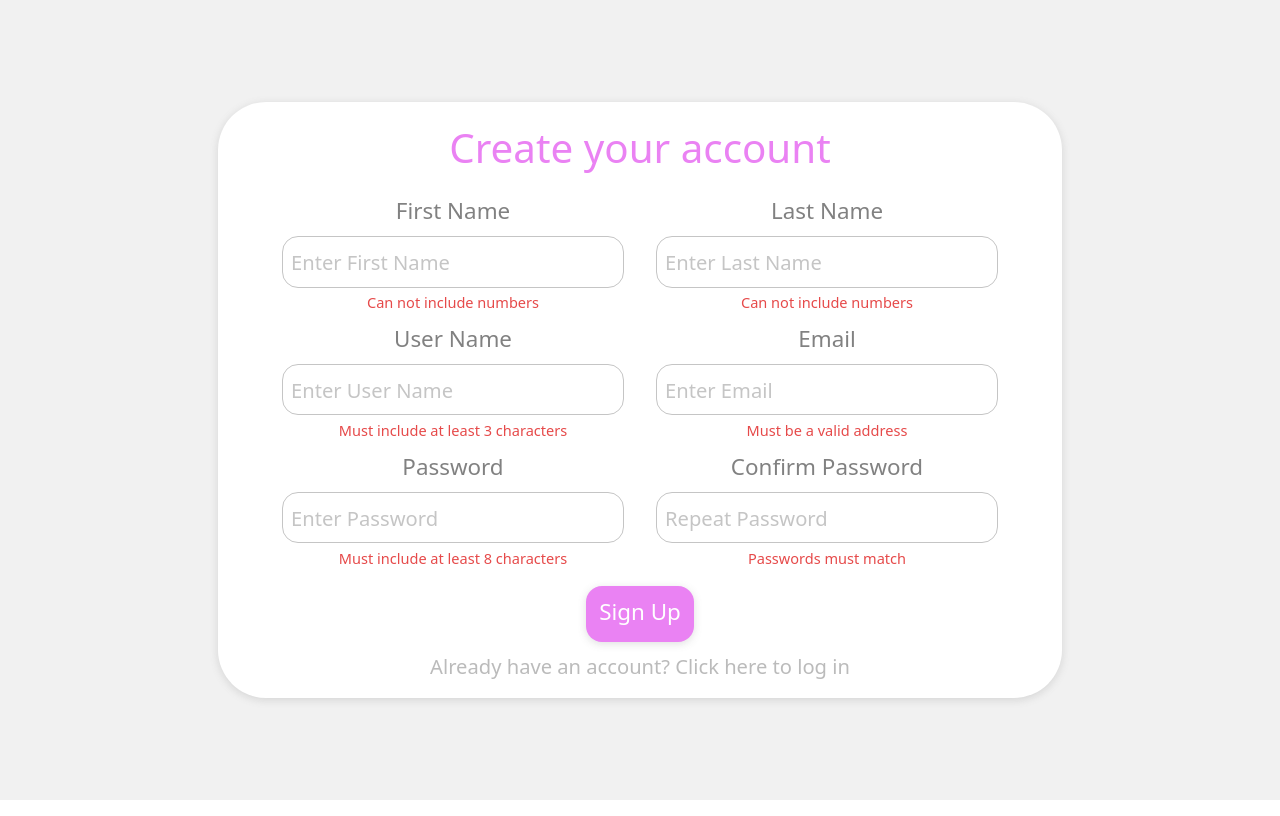
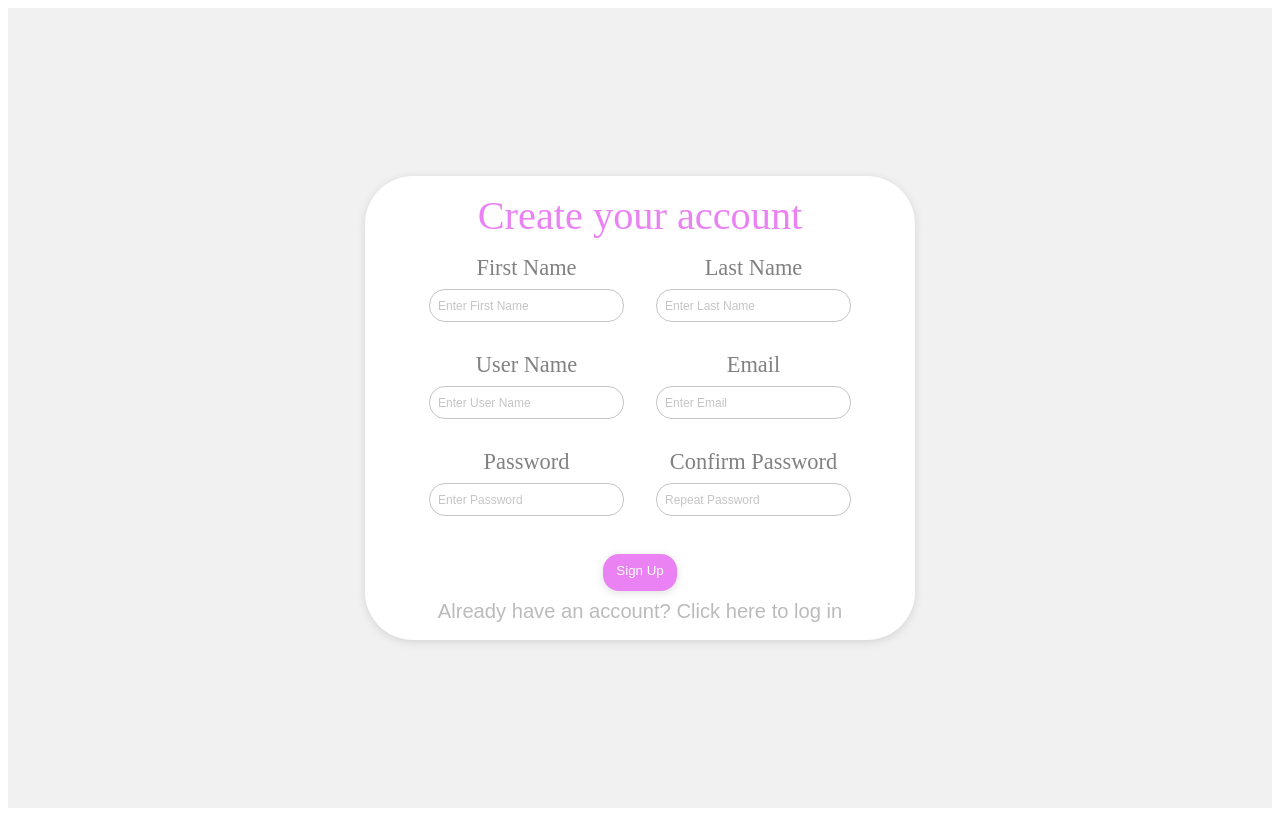
Before and after one commit to Moranpx1/react-project, a React (Vite) app in the folder frontend/: page / in a window 1280 px wide. Both pictures are taken after typing "Sample", "Sample123" into the empty fields and a click on the button "Don't have an account? Sign Up here". Built offline with nearby package versions, Linux system fonts and the light colour scheme; the HTML template or start-up script is replaced by a standard one.

Commit message:
Errors aren't shown when input field is empty

```diff
--- a/frontend/src/App.tsx
+++ b/frontend/src/App.tsx
@@ -1,7 +1,8 @@
 import React, {useState} from "react";
 import Login from "./components/Login";
 import Register from "./components/Register";
-import "./App.css"
+import TaskList from "./components/TaskList";
+import "bootstrap/dist/css/bootstrap-grid.min.css";
 
 const App = () => {
 
@@ -12,6 +13,7 @@ const App = () => {
   }
 
   return (
+    // <TaskList/>
     <div className="App">
       {currentForm === "login" ? <Login onFormSwitch = {toggleForm}/> : <Register onFormSwitch = {toggleForm}/>}
     </div>
--- a/frontend/src/components/Login.tsx
+++ b/frontend/src/components/Login.tsx
@@ -1,6 +1,7 @@
 import React, {useState} from 'react';
 import axios from 'axios';
 import LoginInput from './LoginInputs';
+import "../css/App.css";
 
 const Login = (props: any) => {
 
--- a/frontend/src/components/Register.tsx
+++ b/frontend/src/components/Register.tsx
@@ -1,8 +1,7 @@
 import React, {useState} from 'react';
 import axios from 'axios';
 import RegisterInput from './RegisterInput'
-
-// import validaion from './Validation';
+import "../css/App.css";
 
 const Register = (props: any) => {
 
@@ -51,7 +50,7 @@ const Register = (props: any) => {
 
   const inputsColumn2 = [
     {
-      id: 1,
+      id: 4,
       name: "lastName",
       type: "text",
       placeholder: "Enter Last Name",
@@ -61,7 +60,7 @@ const Register = (props: any) => {
       required: true
     },
     {
-      id: 2,
+      id: 5,
       name: "email",
       type: "email",
       placeholder: "Enter Email",
@@ -70,7 +69,7 @@ const Register = (props: any) => {
       required: true
     },
     {
-      id: 3,
+      id: 6,
       name: "confirmPassword",
       type: "password",
       placeholder: "Repeat Password",
@@ -82,7 +81,10 @@ const Register = (props: any) => {
   ];
 
   const handleSubmit = (e: React.FormEvent<HTMLFormElement>) => {
+    const user = {...values};
     e.preventDefault();
+    console.log("form submitted")
+    console.log(user)
   }
 
   const onChange = (e: React.ChangeEvent<HTMLFormElement>) => {
@@ -92,7 +94,7 @@ const Register = (props: any) => {
 
   return (
     <div>
-      <form  className = "form" autoComplete = "off" onSubmit={handleSubmit}>
+      <form className = "form" autoComplete = "off" onSubmit={handleSubmit}>
         <div className = "heading">Create your account</div>
 
         <div className = "register-form-container">
@@ -113,11 +115,11 @@ const Register = (props: any) => {
           </div>
         </div>
 
-            <button className = "bigButton" type = "submit">Sign Up</button>
-            <button className = "periButton" onClick={() => props.onFormSwitch("login")}>Already have an account? Click here to log in</button>
+          <button className = "bigButton" type = "submit">Sign Up</button>
+          <button className = "periButton" onClick={() => props.onFormSwitch("login")}>Already have an account? Click here to log in</button>
 
-          </form>
-        </div>
+      </form>
+    </div>
       );
 }
 
--- a/frontend/src/components/RegisterInput.tsx
+++ b/frontend/src/components/RegisterInput.tsx
@@ -4,8 +4,8 @@ const RegisterInput = (props: any) => {
 
     return (
         <>
-            <label>{label}</label>
-            <input {...inputProps} onChange = {onChange}/>
+            <label htmlFor={id}>{label}</label>
+            <input {...inputProps} id = {id} onChange = {onChange}/>
             <span className = "errorText">{errorMessage}</span>
         </>
     )
--- a/frontend/src/App.css
+++ b/frontend/src/css/App.css
@@ -62,13 +62,13 @@ input:active {
 .errorText {
     margin-top: 0.3rem;
     font-size: 65%;
-    color: rgb(230, 74, 74);
+    color: rgb(255, 108, 108);
     visibility: hidden;
 }
 
-input:invalid ~ .errorText {
+input:invalid:not(:placeholder-shown) + .errorText {
     visibility: visible;
-}
+  }
 
 input:focus {
     outline: none;
```
Also changed, not shown: frontend/src/components/TaskList.tsx (added, +12 -0 lines).
